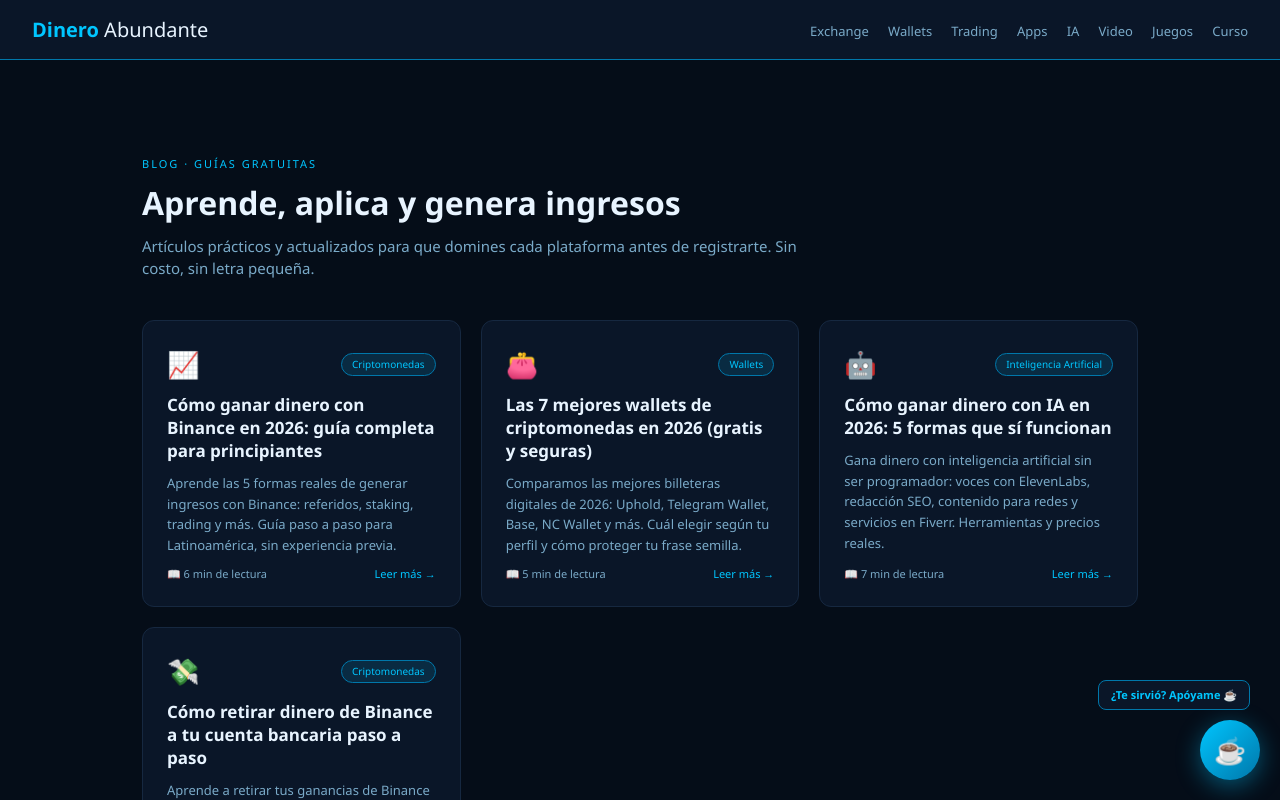
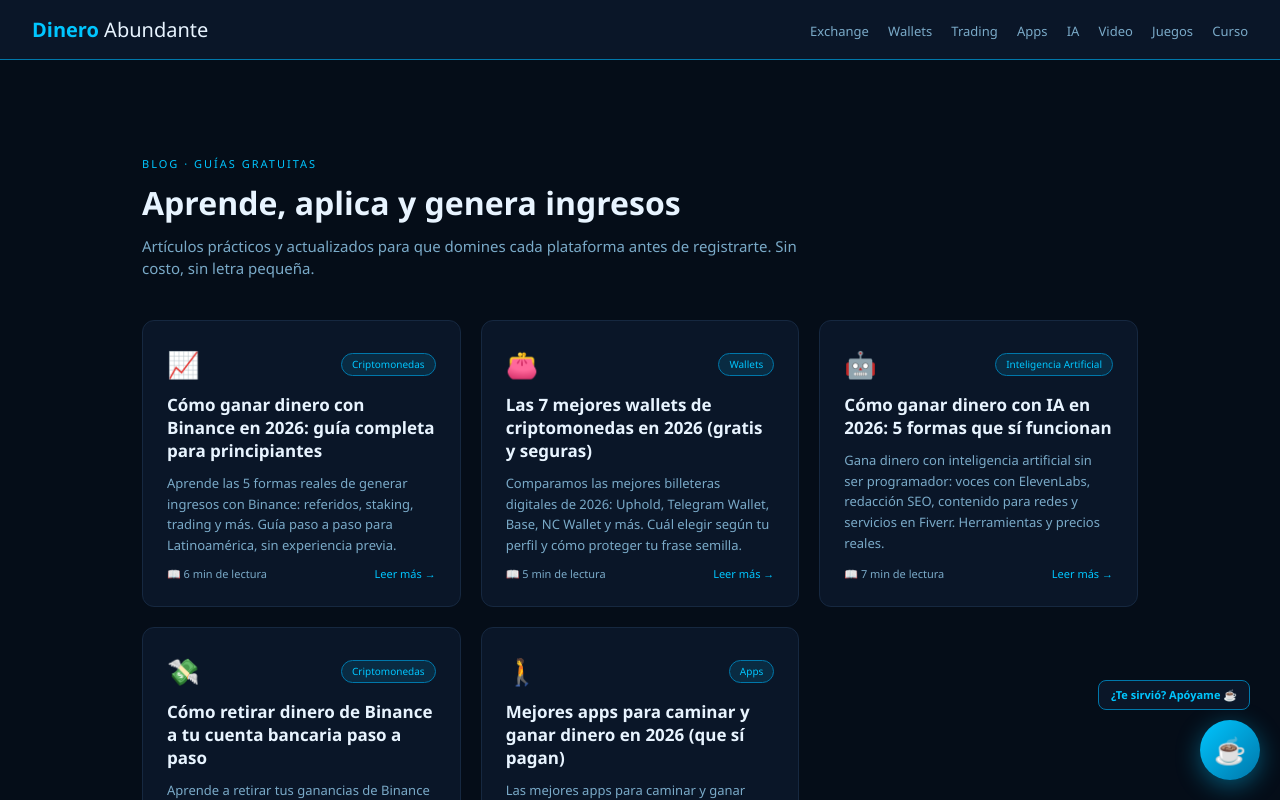
Before and after one commit to bladimirander99-beep/mi-web1, a Next.js app: page /blog in a window 1280 px wide. Shown: the top 800 px of the page. Built offline with nearby package versions, Linux system fonts and the light colour scheme.

Commit message:
Blog: apps para caminar y ganar dinero

```diff
--- a/data/posts.ts
+++ b/data/posts.ts
@@ -218,4 +218,69 @@
       },
     ],
   },
+  {
+    slug: "mejores-apps-para-caminar-y-ganar-dinero",
+    title: "Mejores apps para caminar y ganar dinero en 2026 (que sí pagan)",
+    description: "Las mejores apps para caminar y ganar dinero en 2026: Sweatcoin, Sweat Wallet, CashWalk y más. Cuánto pagan de verdad y cómo cobrar.",
+    date: "2026-08-16",
+    category: "Apps",
+    readTime: "5 min",
+    emoji: "🚶",
+    relatedCategoryId: "wallets",
+    sections: [
+      {
+        h2: "¿Realmente se puede ganar dinero caminando?",
+        paragraphs: [
+          "Sí: existen apps que convierten tus pasos en puntos, criptomonedas o tarjetas de regalo. No te harás rico — pero es la única forma de ingreso que no requiere invertir ni un dólar ni tener ninguna habilidad: solo caminar lo que ya caminas.",
+          "El modelo es simple: las marcas pagan publicidad dentro de las apps, y esa publicidad se reparte entre los usuarios que caminan. Tú ya das los pasos; la app solo los convierte en dinero.",
+        ],
+      },
+      {
+        h2: "Las 5 mejores apps para caminar y ganar dinero en 2026",
+        paragraphs: ["Probadas por la comunidad, de la más rentable a la más sencilla:"],
+        list: [
+          "🔋 Sweat Wallet / Sweatcoin: la líder mundial. Convierte pasos en tokens SWEAT canjeables por cripto real. Sin inversión y con billetera propia.",
+          "👟 StepN: la que más paga, pero requiere comprar zapatillas NFT (desde $100). Solo recomendada si ya entiendes de cripto.",
+          "📱 CashWalk: bloquea tu pantalla con pasos: cada 100 pasos = monedas canjeables por tarjetas de regalo. Ideal para empezar hoy.",
+          "🎁 Macadam: paga tus pasos con tarjetas de regalo de Amazon y Zalando. Muy popular en Europa y creciendo en Latinoamérica.",
+          "🐺 WeWard: retos diarios de pasos con premios en efectivo. Perfecta para combinar con las demás.",
+        ],
+      },
+      {
+        h2: "¿Cuánto se gana realmente? Números honestos",
+        paragraphs: [
+          "Seamos claros: caminar paga un extra, no un sueldo. Con 8,000-10,000 pasos diarios, espera entre $3 y $15 al mes por app. El juego cambia cuando apilas varias apps a la vez y activas los referidos.",
+        ],
+        list: [
+          "10,000 pasos/día en Sweatcoin ≈ $3-$8/mes sin hacer nada extra",
+          "Apilar 3 apps a la vez = x3 sin caminar más",
+          "Referidos: cada amigo que invita suma comisión de por vida",
+          "Retos y rachas diarias: hasta 2x en días especiales",
+        ],
+      },
+      {
+        h2: "Cómo cobrar tus ganancias paso a paso",
+        paragraphs: [
+          "El camino más rentable es el de Sweat Wallet: acumulas SWEAT con tus pasos, lo intercambias por USDT dentro de la misma app, y desde ahí lo envías a tu cuenta de Binance para retirarlo a tu banco por P2P — exactamente como explicamos en la guía de retiros.",
+          "Las demás apps pagan vía tarjetas de regalo (Amazon, PayPal): menos rentables, pero inmediatas y sin tocar cripto.",
+        ],
+      },
+      {
+        h2: "Trucos para multiplicar sin caminar más",
+        paragraphs: ["Los usuarios que más ganan no caminan más: caminan mejor."],
+        list: [
+          "Activa las 3-5 apps al mismo tiempo: los mismos pasos pagan en todas",
+          "Cumple las rachas diarias: los bonus superan a los pasos",
+          "Invita a tu familia con tu link de referido: ellos caminan, tú ganas",
+          "Convierte tu SWEAT a USDT en meses de subida: gana dos veces",
+        ],
+      },
+      {
+        h2: "Conclusión: tu salud ahora paga",
+        paragraphs: [
+          "Caminar es el ingreso pasivo más honesto que existe: sin inversión, sin riesgo y mejorando tu salud. Instala dos apps hoy, activa tus referidos esta semana, y en un mes tendrás tu primer retiro de dinero que ganaste... caminando.",
+        ],
+      },
+    ],
+  },
 ];
```
